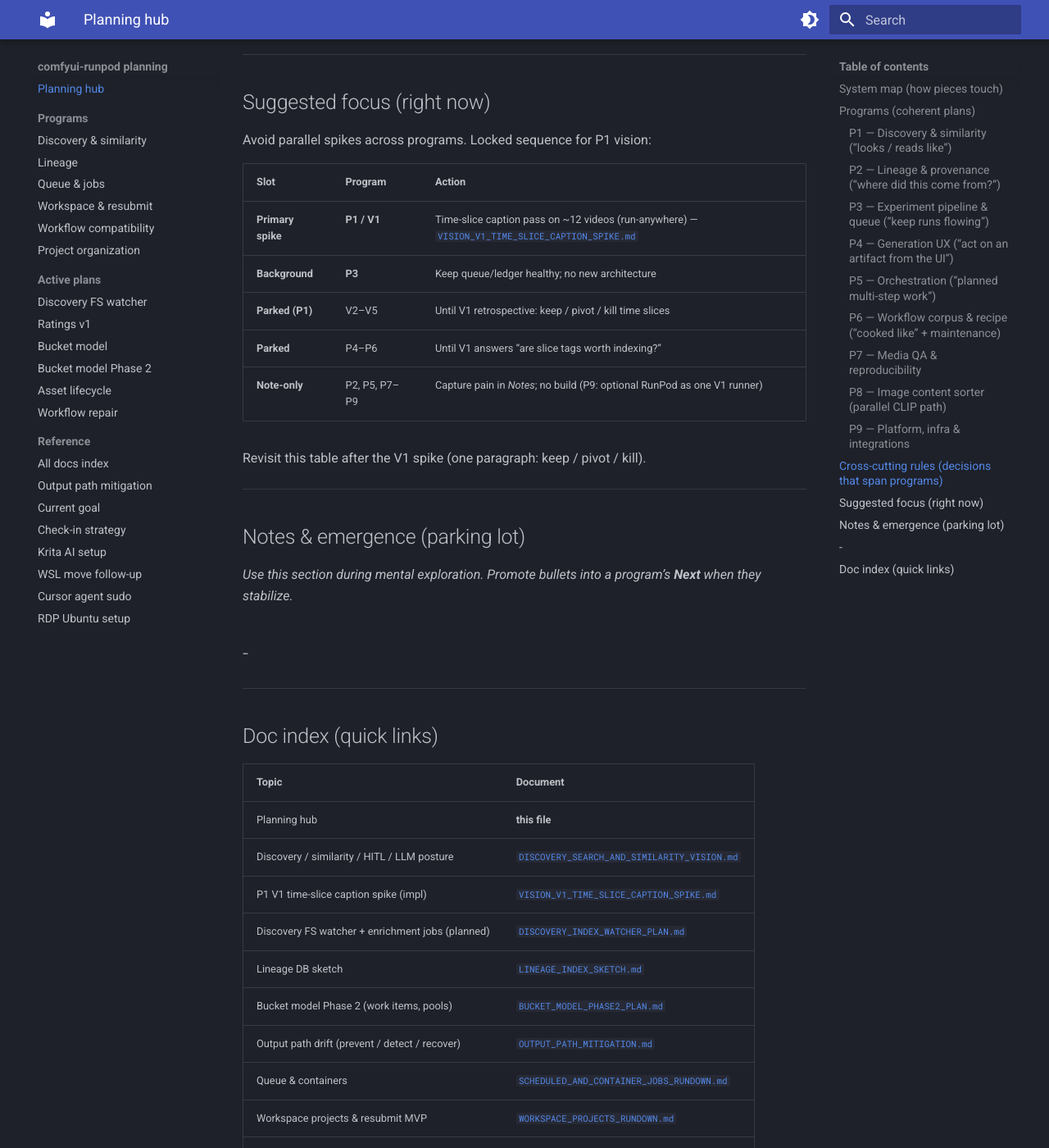
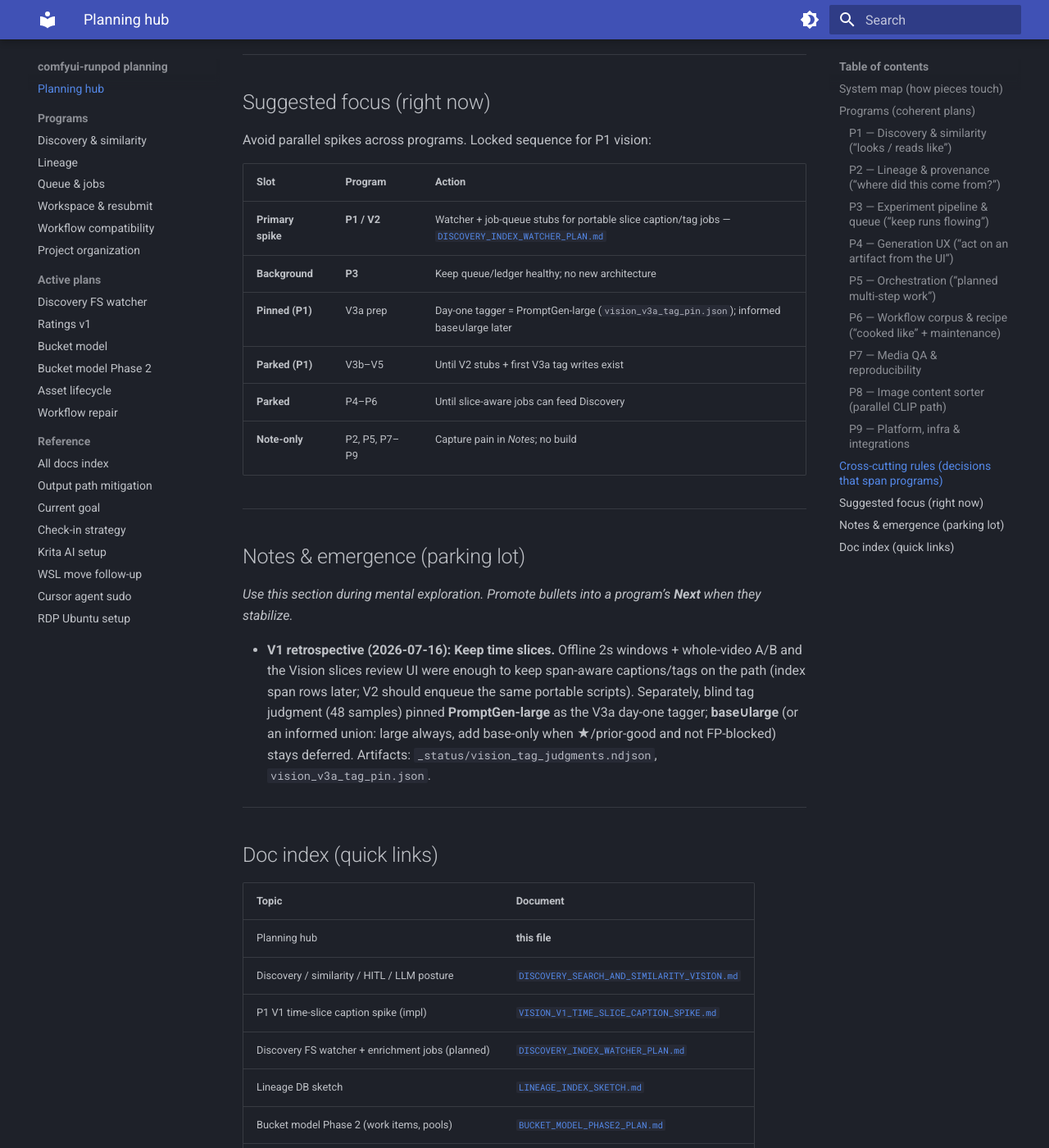
Before and after one commit to schibb-dev/comfyui-runpod, an MkDocs documentation site: the page built from docs/PLANNING_OVERVIEW.md, in a window 1280 px wide and 1400 px high, scrolled down 6068 px. Shown: the whole window at 82% size. Built offline with MkDocs 1.6.1 and Material for MkDocs 9.7.7, drawn with Linux system fonts in a browser that asks for light colours; some of the changed text lies outside the part shown.

Commit message:
docs(vision): V1 keep slices; pin PromptGen-large for V3a
Record the retrospective (keep time slices; large-now / informed-union-
later) and move Suggested focus to V2 watcher stubs.

Co-authored-by: Cursor <cursoragent@cursor.com>

```diff
--- a/docs/PLANNING_OVERVIEW.md
+++ b/docs/PLANNING_OVERVIEW.md
@@ -64,10 +64,10 @@ Each program has: **intent**, **today**, **next** (actionable), **later**, **key
 | | |
 |--|--|
 | **Today** | Discovery library (og/wip), path search, lineage UI, workflow facets, trim/health; `asset_tags` bootstrap + editorial `source_facets`; **no** CLIP/Florence index |
-| **Next (spike)** | **V1** — ~12 videos → **offline time-slice captions** (run-anywhere jobs: local idle / Docker / RunPod); judge vs whole-video — [`VISION_V1_TIME_SLICE_CAPTION_SPIKE.md`](./VISION_V1_TIME_SLICE_CAPTION_SPIKE.md) |
-| **Later (locked sequence)** | **V2** watcher + job-queue stubs → **V3a** Florence/WD14 into tags/facets → **V4** BM25/sidecar search → **V3b** CLIP/ANN and **V5** HITL as recall demands |
+| **Next (spike)** | **V2** — watcher + job-queue stubs that enqueue the same portable slice caption/tag scripts (V1 kept time slices) — [`DISCOVERY_INDEX_WATCHER_PLAN.md`](./DISCOVERY_INDEX_WATCHER_PLAN.md) |
+| **Later (locked sequence)** | **V3a** PromptGen-large tags into `asset_tags`/facets (pin: `_status/vision_v3a_tag_pin.json`; informed base∪large later) → **V4** BM25/sidecar search → **V3b** CLIP/ANN and **V5** HITL as recall demands |
 | **Docs** | [`DISCOVERY_SEARCH_AND_SIMILARITY_VISION.md`](./DISCOVERY_SEARCH_AND_SIMILARITY_VISION.md) (V1–V5 sequence), [`VISION_V1_TIME_SLICE_CAPTION_SPIKE.md`](./VISION_V1_TIME_SLICE_CAPTION_SPIKE.md), [`SOURCE_FACET_SIMILARITY_PLAN.md`](./SOURCE_FACET_SIMILARITY_PLAN.md), [`DISCOVERY_INDEX_WATCHER_PLAN.md`](./DISCOVERY_INDEX_WATCHER_PLAN.md) |
-| **Not now** | Temporal NL (“X then Y”); full LoRA; face-embedding identity provider; shortcut V2→V3a only if V1 is explicitly parked |
+| **Not now** | Temporal NL (“X then Y”); full LoRA; face-embedding identity provider |
 
 **GPU:** batch worker **off** interactive Comfy.
 
@@ -198,13 +198,12 @@ Avoid parallel spikes across programs. Locked sequence for P1 vision:
 
 | Slot | Program | Action |
 |------|---------|--------|
-| **Primary spike** | **P1 / V1** | Time-slice caption pass on ~12 videos (run-anywhere) — [`VISION_V1_TIME_SLICE_CAPTION_SPIKE.md`](./VISION_V1_TIME_SLICE_CAPTION_SPIKE.md) |
+| **Primary spike** | **P1 / V2** | Watcher + job-queue stubs for portable slice caption/tag jobs — [`DISCOVERY_INDEX_WATCHER_PLAN.md`](./DISCOVERY_INDEX_WATCHER_PLAN.md) |
 | **Background** | **P3** | Keep queue/ledger healthy; no new architecture |
-| **Parked (P1)** | V2–V5 | Until V1 retrospective: keep / pivot / kill time slices |
-| **Parked** | P4–P6 | Until V1 answers “are slice tags worth indexing?” |
-| **Note-only** | P2, P5, P7–P9 | Capture pain in *Notes*; no build (P9: optional RunPod as one V1 runner) |
-
-Revisit this table after the V1 spike (one paragraph: keep / pivot / kill).
+| **Pinned (P1)** | V3a prep | Day-one tagger = PromptGen-large (`vision_v3a_tag_pin.json`); informed base∪large later |
+| **Parked (P1)** | V3b–V5 | Until V2 stubs + first V3a tag writes exist |
+| **Parked** | P4–P6 | Until slice-aware jobs can feed Discovery |
+| **Note-only** | P2, P5, P7–P9 | Capture pain in *Notes*; no build |
 
 ---
 
@@ -212,11 +211,9 @@ Revisit this table after the V1 spike (one paragraph: keep / pivot / kill).
 
 _Use this section during mental exploration. Promote bullets into a program’s **Next** when they stabilize._
 
--
--
+- **V1 retrospective (2026-07-16): Keep time slices.** Offline 2s windows + whole-video A/B and the Vision slices review UI were enough to keep span-aware captions/tags on the path (index span rows later; V2 should enqueue the same portable scripts). Separately, blind tag judgment (48 samples) pinned **PromptGen-large** as the V3a day-one tagger; **base∪large** (or an informed union: large always, add base-only when ★/prior-good and not FP-blocked) stays deferred. Artifacts: `_status/vision_tag_judgments.ndjson`, `vision_v3a_tag_pin.json`.
 
 ---
-
 ## Doc index (quick links)
 
 | Topic | Document |
```
Also changed, not shown: docs/VISION_V1_TIME_SLICE_CAPTION_SPIKE.md (+7 -7 lines).
